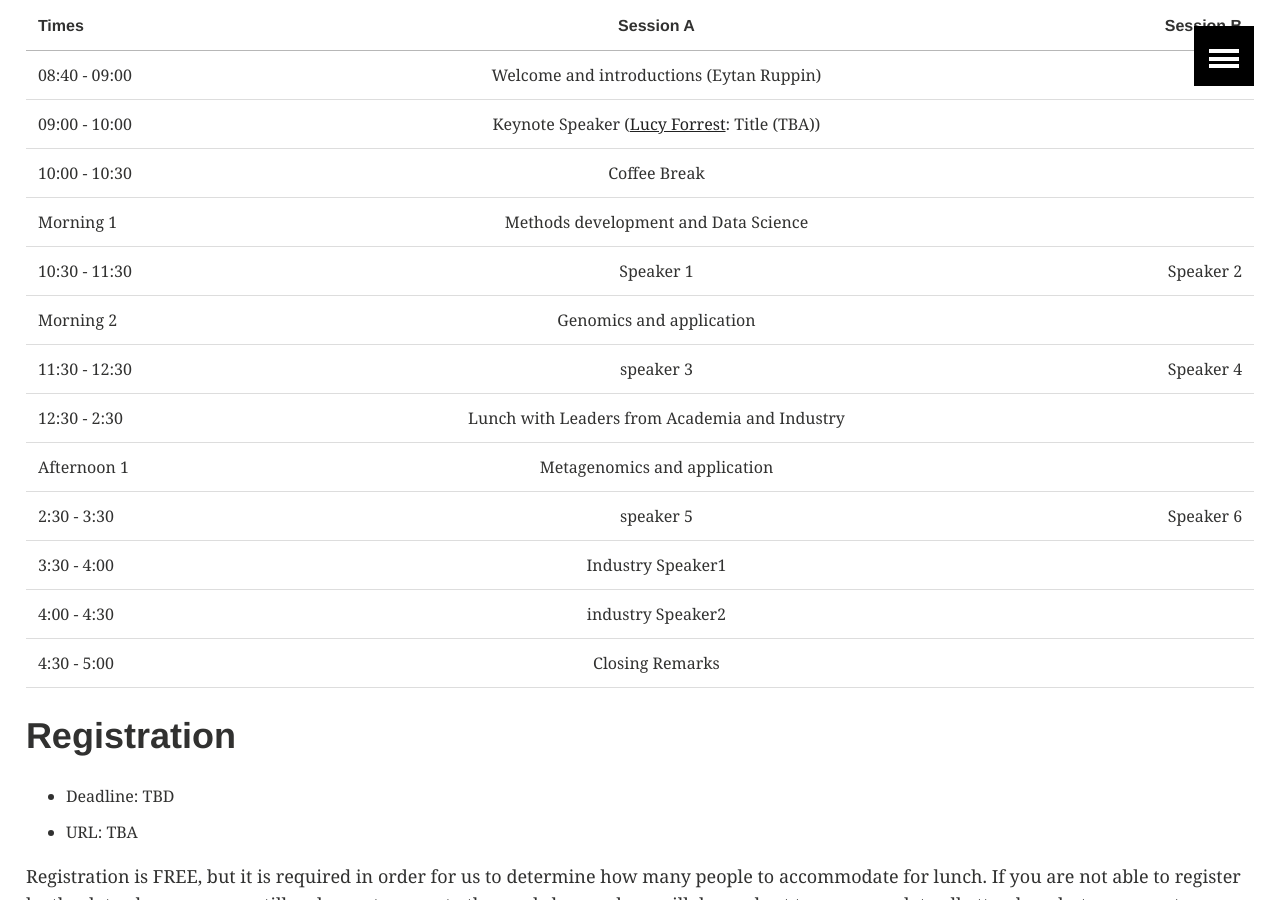
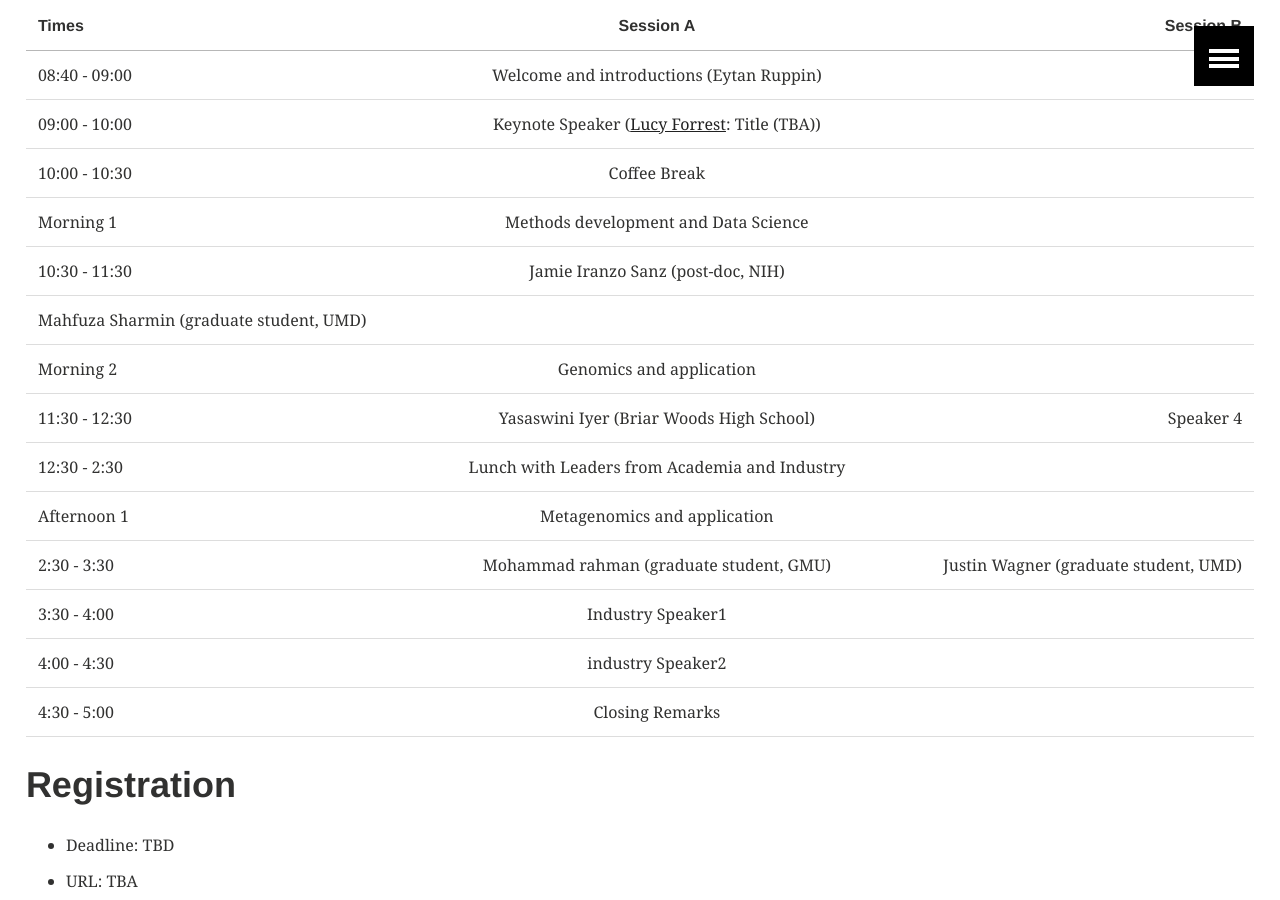
Before and after one commit to iscb-dc-rsg/iscb-dc-rsg.github.io, a Jekyll site: the page built from _pages/workshop2017.md, in a window 1280 px wide and 900 px high, scrolled down 388 px. Built offline with Jekyll 4.4.1, drawn with Linux system fonts in a browser that asks for light colours; our own code applies the rules of GitHub Pages for plain Markdown files.

Commit message:
Update workshop2017.md

```diff
--- a/_pages/workshop2017.md
+++ b/_pages/workshop2017.md
@@ -20,12 +20,13 @@ output: html_document
 | 09:00 - 10:00 | Keynote Speaker ([Lucy Forrest](https://neuroscience.nih.gov/forrest/Home.aspx): Title (TBA))|
 | 10:00 - 10:30 | Coffee Break                |
 | Morning 1 | Methods development and Data Science
-10:30 - 11:30      | Speaker 1      |   Speaker 2 |
+10:30 - 11:30      | Jamie Iranzo Sanz (post-doc, NIH)
+      |   Mahfuza Sharmin (graduate student, UMD) |
 | Morning 2 | Genomics and application
-11:30 - 12:30 | speaker 3      |    Speaker 4 |
+11:30 - 12:30 | Yasaswini Iyer (Briar Woods High School)      |    Speaker 4 |
 | 12:30 - 2:30 | Lunch with Leaders from Academia and Industry             |
 | Afternoon 1 | Metagenomics and application
-2:30 - 3:30 | speaker 5      |    Speaker 6 |
+2:30 - 3:30 | Mohammad rahman (graduate student, GMU)      |    Justin Wagner (graduate student, UMD) |
 | 3:30 - 4:00 | Industry Speaker1            |
 | 4:00 - 4:30 | industry Speaker2                |
 | 4:30 - 5:00 | Closing Remarks                |
```
